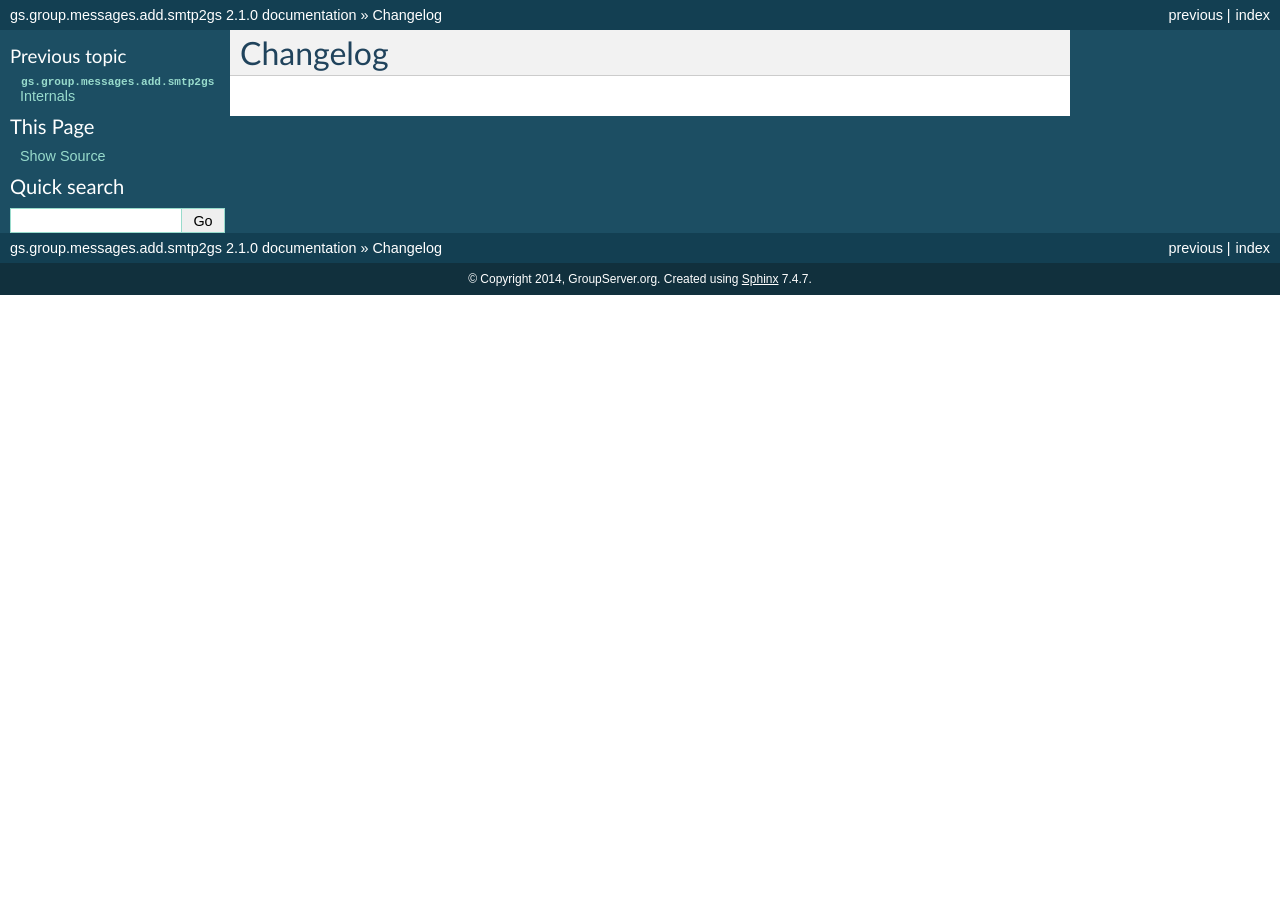
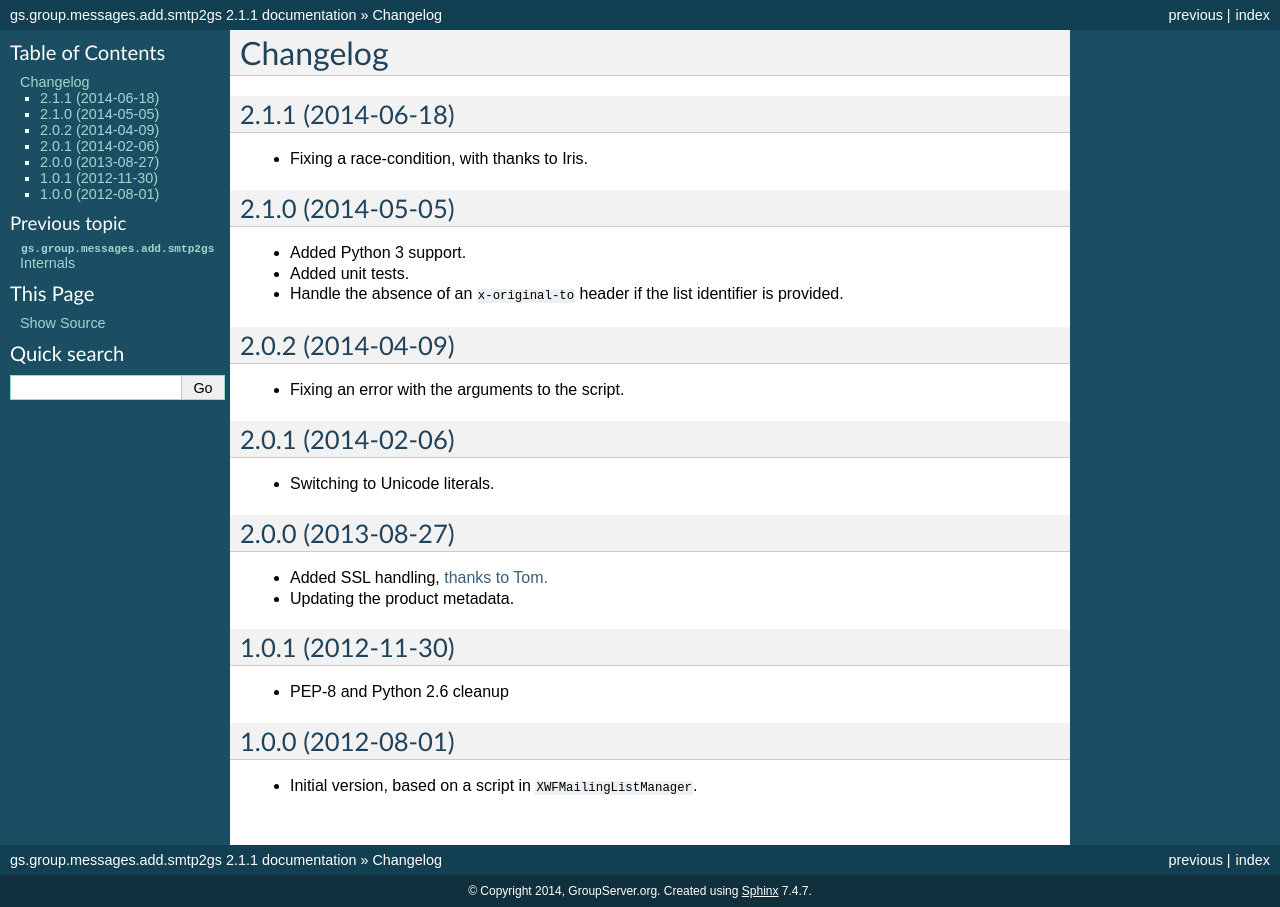
Before and after one commit to groupserver/gs.group.messages.add.smtp2gs, a Sphinx documentation site: the page built from docs/HISTORY.txt, in a window 1280 px wide. Built offline with Sphinx 7.4.7, drawn with Linux system fonts in a browser that asks for light colours.

Commit message:
Writing the changelong and updating the version number

```diff
--- a/docs/HISTORY.txt
+++ b/docs/HISTORY.txt
@@ -1,2 +1,43 @@
 Changelog
 =========
+
+2.1.1 (2014-06-18)
+------------------
+
+* Fixing a race-condition, with thanks to Iris.
+
+2.1.0 (2014-05-05)
+------------------
+
+* Added Python 3 support.
+* Added unit tests.
+* Handle the absence of an ``x-original-to`` header if the list
+  identifier is provided.
+
+2.0.2 (2014-04-09)
+------------------
+
+* Fixing an error with the arguments to the script.
+
+2.0.1 (2014-02-06)
+------------------
+
+* Switching to Unicode literals.
+
+2.0.0 (2013-08-27)
+------------------
+
+* Added SSL handling, `thanks to Tom.
+  <http://groupserver.org/r/pos t/5tGuPa4ul9W9CN8dkVaZ2>`_
+* Updating the product metadata.
+
+1.0.1 (2012-11-30)
+------------------
+
+* PEP-8 and Python 2.6 cleanup
+
+1.0.0 (2012-08-01)
+------------------
+
+* Initial version, based on a script in
+  ``XWFMailingListManager``.
--- a/setup.py
+++ b/setup.py
@@ -59,10 +59,10 @@ setup(name='gs.group.messages.add.smtp2gs',
         'Topic :: Communications :: Email :: Mail Transport Agents',
         "Topic :: Software Development :: Libraries :: Python Modules",
       ],
-    keywords='groupserver message post topic images',
+    keywords='groupserver, message, post, email, smtp, postfix',
     author='Michael JasonSmith',
     author_email='mpj17@onlinegroups.net',
-    url='http://groupserver.org/',
+    url='https://source.iopen.net/groupserver/gs.group.messages.add.smtp2gs/',
     license='ZPL 2.1',
     packages=find_packages(exclude=['ez_setup']),
     namespace_packages=['gs', 'gs.group', 'gs.group.messages',
--- a/version.py
+++ b/version.py
@@ -1,6 +1,6 @@
 # -*- coding: utf-8 -*-
-version = '2.1.0'
-release = True
+version = '2.1.1'
+release = False
 
 #-----------------------------------------------------------------------------#
 import sys
```
